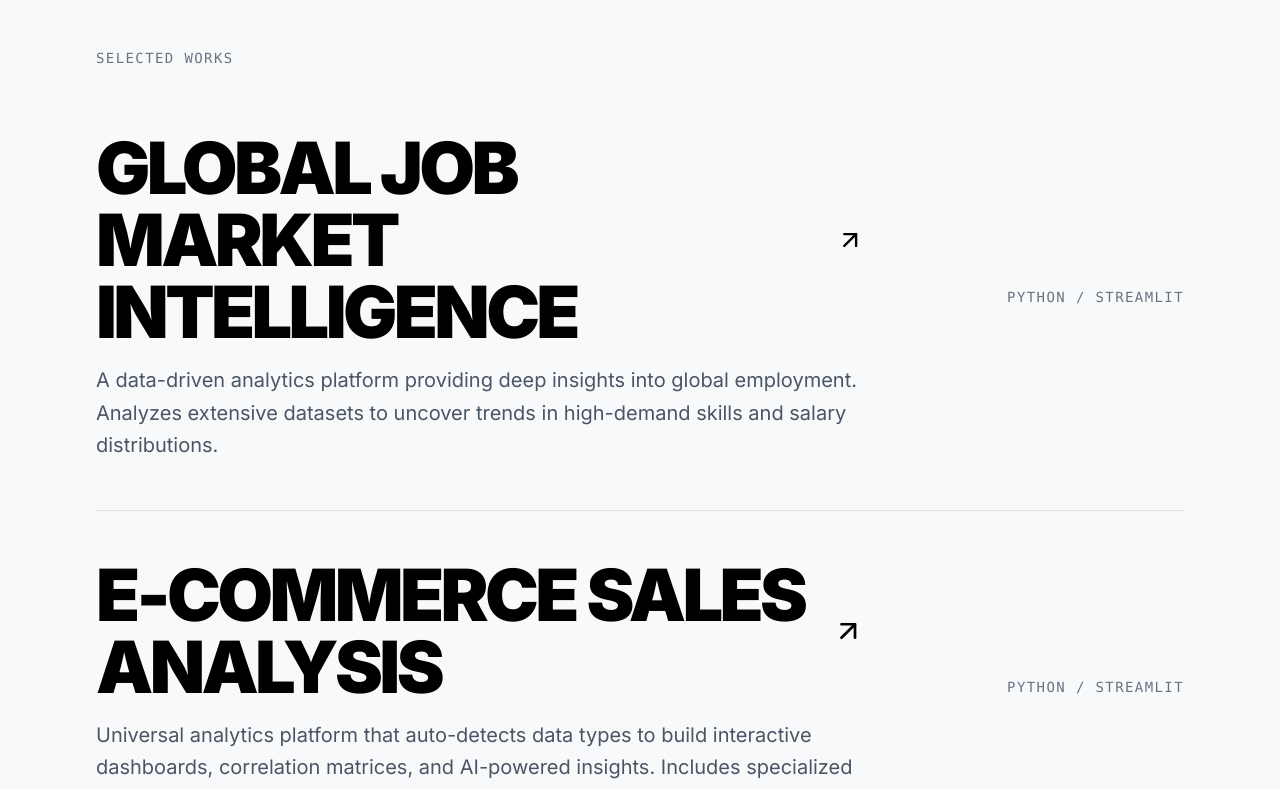
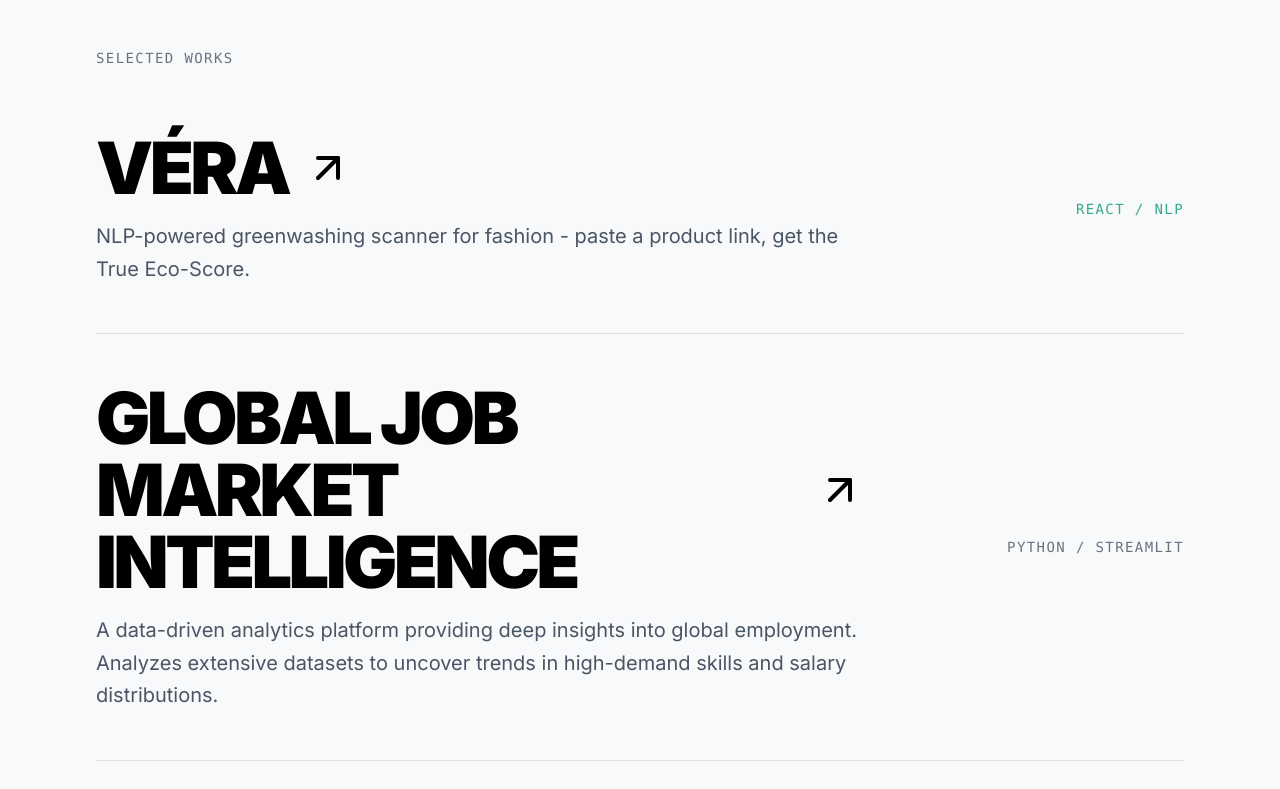
Before and after one commit to ArinPattnaik/Arin-s-Website, a React (Vite) app: page / in a window 1280 px wide. Shown: the part 2480-3269 px from the top of the page. Built offline with nearby package versions, Linux system fonts and the light colour scheme.

Commit message:
Update App.tsx

```diff
--- a/src/App.tsx
+++ b/src/App.tsx
@@ -322,8 +322,73 @@ const Expertise = () => {
   );
 };
 
+const ProjectItem = ({ project }: { project: any }) => {
+  const isVera = project.isVera;
+  const [clicked, setClicked] = useState(false);
+
+  const handleClick = (e: React.MouseEvent<HTMLAnchorElement>) => {
+    if (isVera) {
+      e.preventDefault();
+      setClicked(true);
+      setTimeout(() => {
+        setClicked(false);
+        window.open(project.link, '_blank', 'noopener,noreferrer');
+      }, 500);
+    }
+  };
+
+  return (
+    <div className={cn(
+      "group border-b pb-12 flex flex-col md:flex-row justify-between items-start md:items-center gap-6 relative transition-colors duration-500",
+      clicked ? "border-[#10b981]/50" : "border-black/10"
+    )}>
+      {isVera && (
+        <div className={cn(
+          "absolute inset-0 pointer-events-none transition-all duration-700 blur-[80px] -z-10",
+          clicked ? "bg-[#10b981]/40 opacity-100" : "bg-[#10b981]/20",
+          "max-md:opacity-60",
+          "md:opacity-0 md:group-hover:opacity-100"
+        )} />
+      )}
+      <div className="flex flex-col gap-4 max-w-3xl z-10">
+        <h3 className="text-4xl md:text-6xl lg:text-7xl font-black tracking-tighter uppercase flex items-center md:items-start gap-3">
+          {project.link ? (
+            <a
+              href={project.link}
+              target="_blank"
+              rel="noopener noreferrer"
+              onClick={handleClick}
+              className={cn(
+                "transition-colors duration-500 flex items-center gap-2 group-hover:gap-4 md:gap-4 md:group-hover:gap-6",
+                isVera
+                  ? (clicked
+                      ? "text-[#10b981]"
+                      : "text-black md:hover:text-[#10b981] max-md:text-[#059669]")
+                  : "text-black hover:text-gray-500"
+              )}
+            >
+              {project.name}
+              <ArrowUpRight className={cn("w-8 h-8 md:w-12 md:h-12 flex-shrink-0 transition-transform duration-500", clicked && "scale-110", isVera && "max-md:text-[#059669]")} />
+            </a>
+          ) : (
+            <span className="text-black">{project.name}</span>
+          )}
+        </h3>
+        <p className="text-gray-600 text-lg md:text-xl leading-relaxed">{project.desc}</p>
+      </div>
+      <span className={cn(
+        "font-mono text-xs md:text-sm uppercase tracking-widest whitespace-nowrap mt-4 md:mt-0 z-10 transition-colors duration-500",
+        isVera ? "text-[#059669]/80" : "text-gray-500"
+      )}>
+        {project.type}
+      </span>
+    </div>
+  );
+};
+
 const Works = () => {
   const projects = [
+    { name: "VÉRA", type: "REACT / NLP", link: "https://vera.arinpattnaik.me/", desc: "NLP-powered greenwashing scanner for fashion - paste a product link, get the True Eco-Score.", isVera: true },
     { name: "GLOBAL JOB MARKET INTELLIGENCE", type: "PYTHON / STREAMLIT", link: "https://global-job-market-intelligence-platform-arin.streamlit.app/", desc: "A data-driven analytics platform providing deep insights into global employment. Analyzes extensive datasets to uncover trends in high-demand skills and salary distributions." },
     { name: "E-COMMERCE SALES ANALYSIS", type: "PYTHON / STREAMLIT", link: "https://ecommerce-sales-analysis-arin.streamlit.app/", desc: "Universal analytics platform that auto-detects data types to build interactive dashboards, correlation matrices, and AI-powered insights. Includes specialized e-commerce deep-dive features." },
     { name: "ETL PIPELINE", type: "SQL / PYTHON", desc: "Automated data extraction and transformation pipeline handling 50GB+ daily, reducing manual reporting by 15 hours/week." },
@@ -336,24 +401,7 @@ const Works = () => {
         <h2 className="text-sm font-mono text-gray-500 tracking-widest uppercase mb-16">Selected Works</h2>
         <div className="flex flex-col w-full gap-12">
           {projects.map((project, i) => (
-            <div key={i} className="group border-b border-black/10 pb-12 flex flex-col md:flex-row justify-between items-start md:items-center gap-6">
-              <div className="flex flex-col gap-4 max-w-3xl">
-                <h3 className="text-4xl md:text-6xl lg:text-7xl font-black tracking-tighter uppercase text-black flex items-center md:items-start gap-3">
-                  {project.link ? (
-                    <a href={project.link} target="_blank" rel="noopener noreferrer" className="hover:text-gray-500 transition-colors flex items-center gap-2 group-hover:gap-4 md:gap-4 md:group-hover:gap-6 duration-300">
-                      {project.name}
-                      <ArrowUpRight className="w-8 h-8 md:w-12 md:h-12" />
-                    </a>
-                  ) : (
-                    project.name
-                  )}
-                </h3>
-                <p className="text-gray-600 text-lg md:text-xl leading-relaxed">{project.desc}</p>
-              </div>
-              <span className="font-mono text-xs md:text-sm text-gray-500 uppercase tracking-widest whitespace-nowrap mt-4 md:mt-0">
-                {project.type}
-              </span>
-            </div>
+            <ProjectItem key={i} project={project} />
           ))}
         </div>
       </FocusSection>
```
